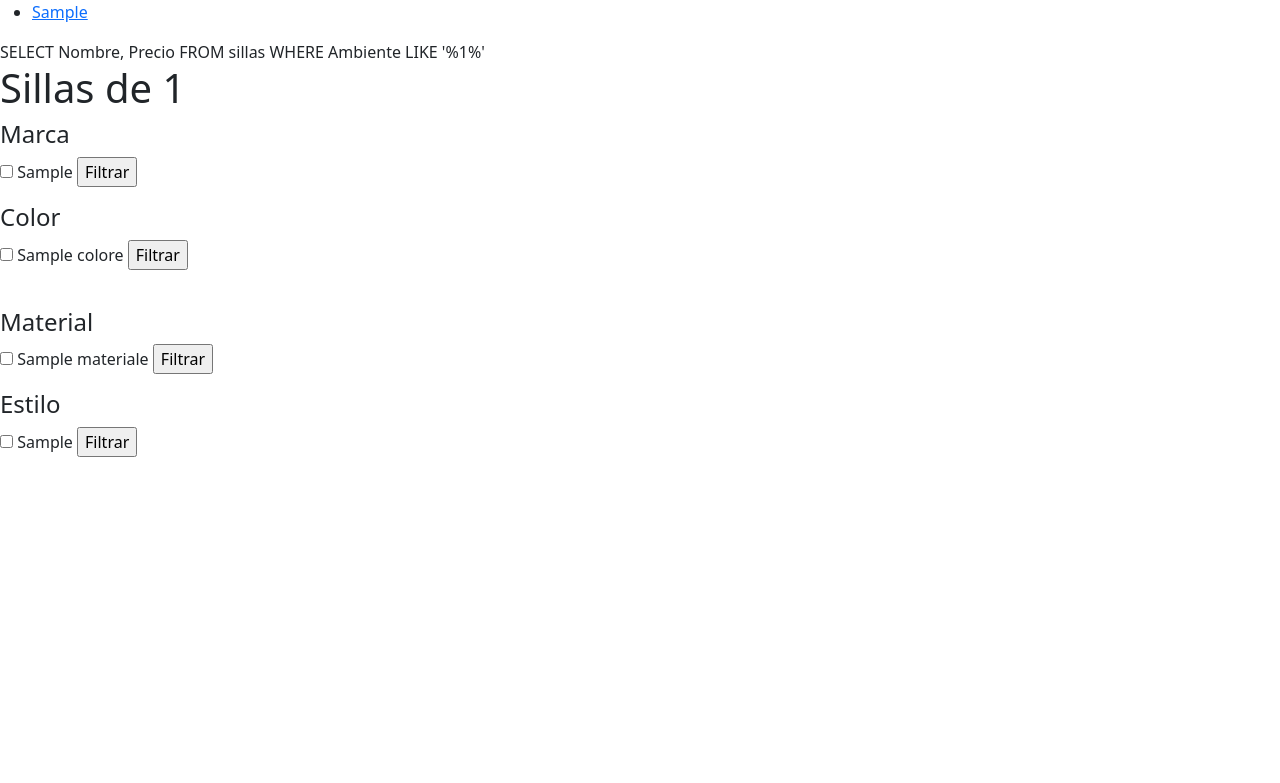
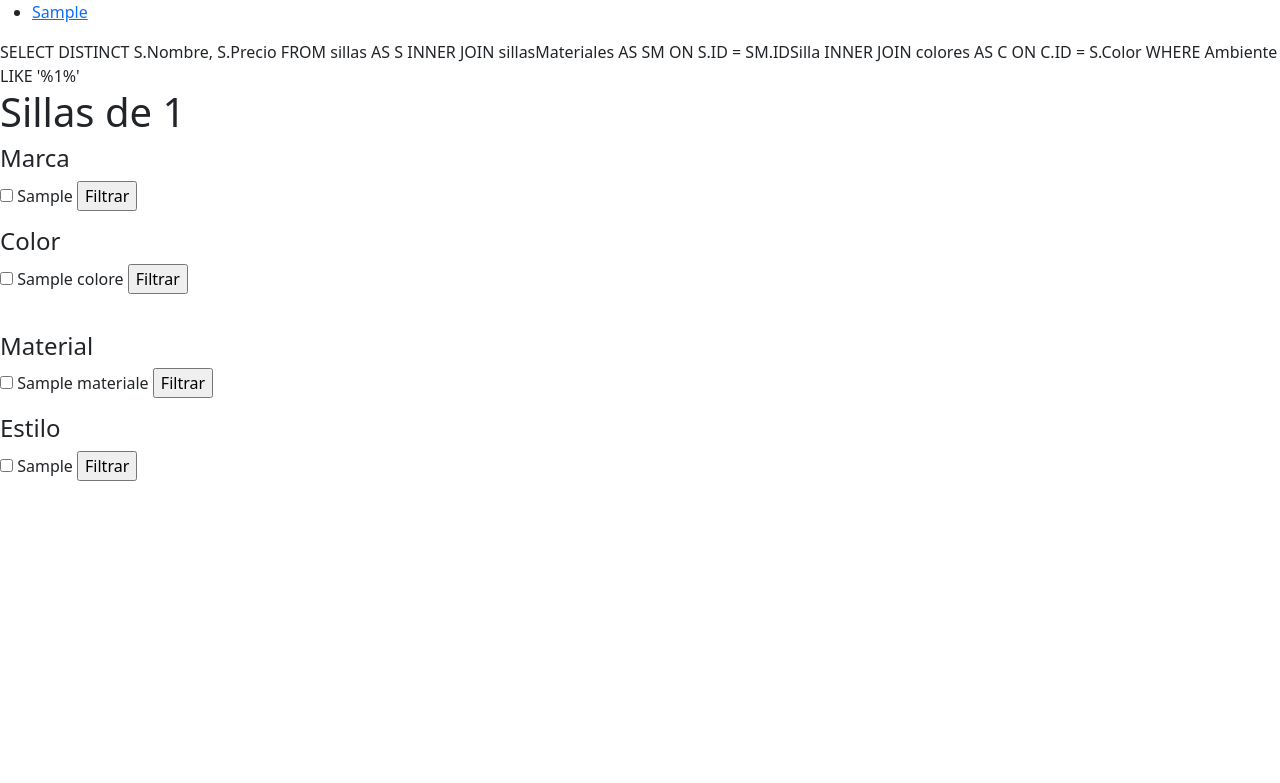
Before and after one commit to FlorenciaBuenahora/sillas, a PHP site: page /catalogo.php?Ambiente=1 in a window 1280 px wide. Shown: the top 783 px of the page. Run offline with PHP 8.4, Linux system fonts and the light colour scheme; tables that the repository leaves empty or names only in its code hold one stand-in row (values such as "Sample post").

Commit message:
mas filtros

```diff
--- a/catalogo.php
+++ b/catalogo.php
@@ -7,7 +7,10 @@
 $ambienteSeleccionado=$_GET['Ambiente'];
 
 // Le digo que quiero mostrar los que cumplen con el Ambiente seleccionado y un LIKE para que no ignore las sillas versátiles
-$querySillasPorAmbiente="SELECT Nombre, Precio FROM sillas WHERE Ambiente LIKE '%$ambienteSeleccionado%'";
+$querySillasPorAmbiente="SELECT DISTINCT S.Nombre, S.Precio FROM sillas AS S
+INNER JOIN sillasMateriales AS SM ON S.ID = SM.IDSilla
+INNER JOIN colores AS C ON C.ID = S.Color
+WHERE Ambiente LIKE '%$ambienteSeleccionado%'";
 
 include("consultasFiltro.php");
 
--- a/consultasFiltro.php
+++ b/consultasFiltro.php
@@ -53,6 +53,44 @@
     $querySillasPorAmbiente=$querySillasPorAmbiente. " AND Marca IN ($textoMarcasIN)";
 }
 
+// Material
+
+if(isset($_GET['Material'])) {
+    $materialSeleccionado=$_GET['Material'];
+    $stringFiltro="";
+
+    foreach($materialSeleccionado as $unMaterial){
+        // En caso de ser el primer elemento, se agregara la condicional AND a la query de filtros
+        if($unMaterial === $materialSeleccionado[0]){
+            $stringFiltro = $stringFiltro ." AND SM.IDMaterial = $unMaterial";
+        }
+        // Sino es el primer elemento, se agregara la condicional OR para filtrar por los demas estilos
+        else {
+            $stringFiltro = $stringFiltro ." OR SM.IDMaterial = $unMaterial";
+        }
+    }
+    $querySillasPorAmbiente = $querySillasPorAmbiente. $stringFiltro;
+}
+
+// Color
+
+if(isset($_GET['Color'])) {
+    $colorSeleccionado=$_GET['Color'];
+    $stringFiltro="";
+
+    foreach($colorSeleccionado as $unColor){
+        // En caso de ser el primer elemento, se agregara la condicional AND a la query de filtros
+        if($unColor === $colorSeleccionado[0]){
+            $stringFiltro = $stringFiltro ." AND C.ID = $unColor";
+        }
+        // Sino es el primer elemento, se agregara la condicional OR para filtrar por los demas estilos
+        else {
+            $stringFiltro = $stringFiltro ." OR C.ID = $unColor";
+        }
+    }
+    $querySillasPorAmbiente = $querySillasPorAmbiente. $stringFiltro;
+}
+
 // Estilo
 
 if(isset($_GET['Estilo'])) {
```
